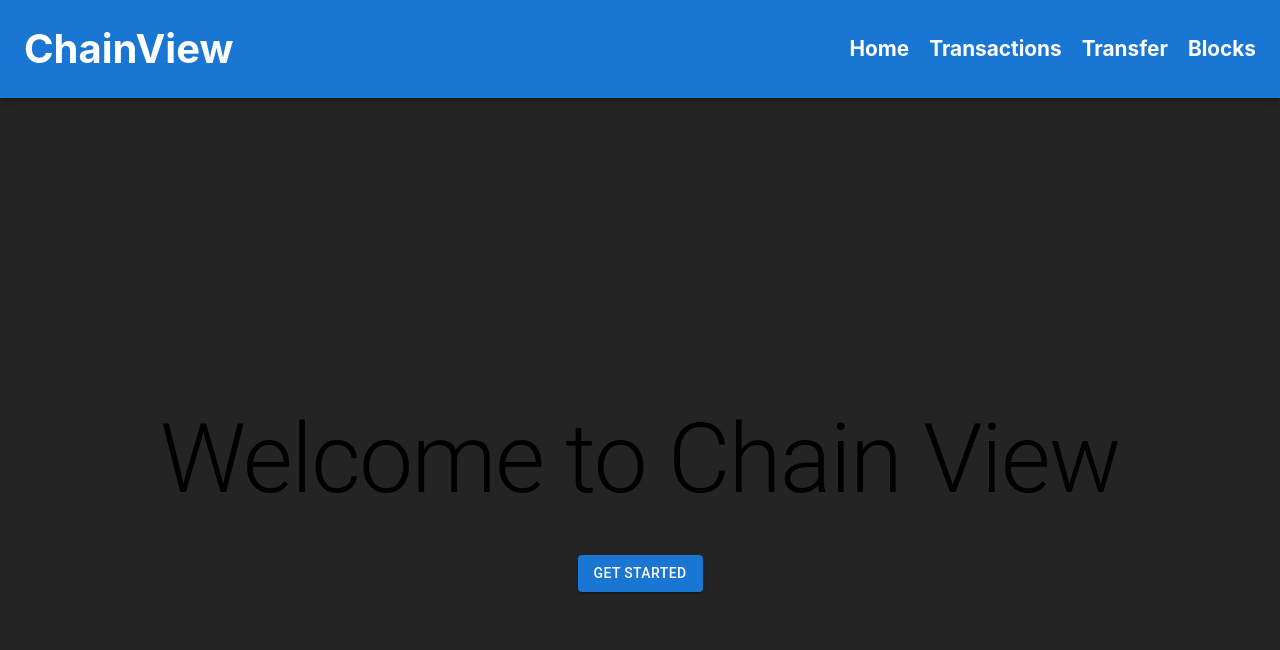
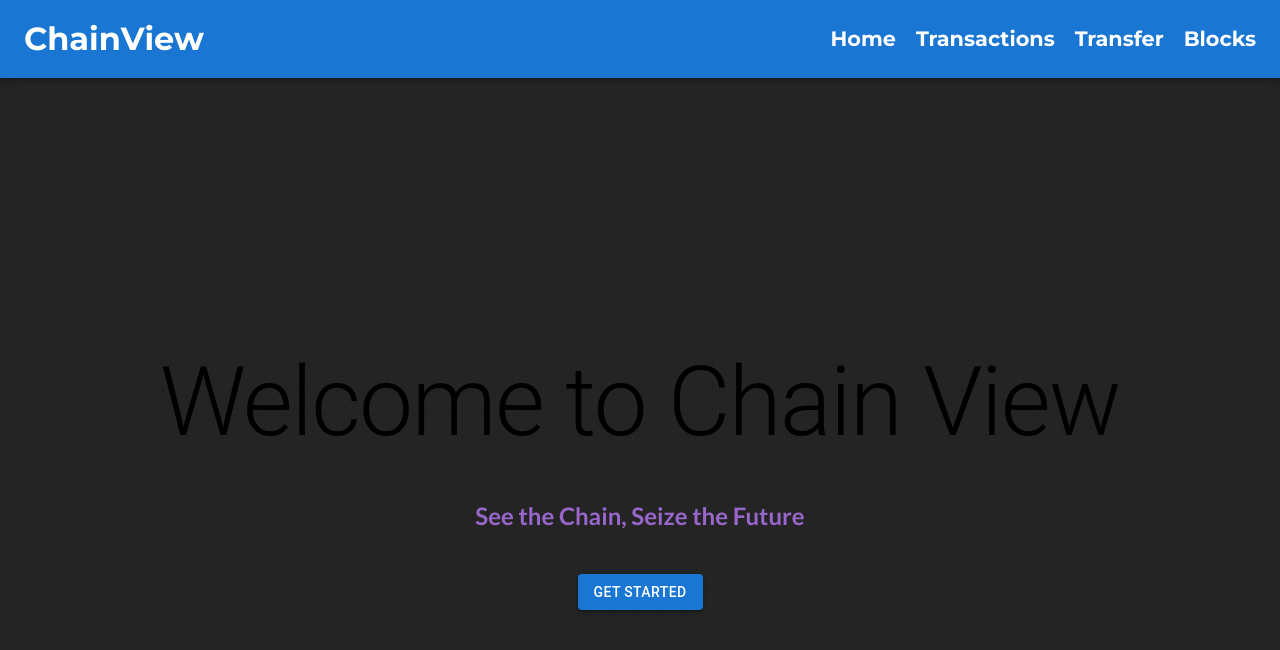
Before and after one commit to nitu-choudhary/blocks-app, a React (Vite) app: page / in a window 1280 px wide. Shown: the top 650 px of the page. Built offline with nearby package versions, Linux system fonts and the light colour scheme; the HTML template or start-up script is replaced by a standard one.

Commit message:
Styling and cleanup

```diff
--- a/src/App.css
+++ b/src/App.css
@@ -1,3 +1,6 @@
+@import url('https://fonts.googleapis.com/css?family=Montserrat:400,700&display=swap');
+@import url('https://fonts.googleapis.com/css?family=Lato:400,700&display=swap');
+
 #root {
   margin: 0 auto;
   text-align: center;
@@ -20,9 +23,16 @@ select, option {
   font-size: 1.1em;
 }
 
-header h2 {
+h1 {
+  font-family: 'Montserrat', sans-serif;
+  font-size: 2em;
+}
+
+h2 {
+  font-family: 'Lato', sans-serif;
   text-align: left;
-  color: #D4CD44;
+  /* color: #CCFF00; */
+  color: #9966CC;
   font-size: 1.5em;
 }
 
--- a/src/components/Homepage.jsx
+++ b/src/components/Homepage.jsx
@@ -1,35 +1,47 @@
-import React from "react";
+/* eslint-disable no-empty-pattern */
 import { styled } from "@mui/system";
 import { Typography, Button } from "@mui/material";
+import { useNavigate } from "react-router-dom";
 
-// Define your styled components here
-const StyledDiv = styled('div')(({ theme }) => ({
-    // styles for your root div
+// Styled components for Homepage
+const StyledDiv = styled('div')(({}) => ({
+    // styles for div
     display: 'flex',
     flexDirection: 'column',
     alignItems: 'center',
     justifyContent: 'center',
     height: '100vh',
+
+    // partial grid background
+    backgroundImage: 'linear-gradient(0deg, transparent 24%, rgba(0,0,0,0.05) 25%, rgba(0,0,0,0.05) 26%, transparent 27%, transparent 74%, rgba(0,0,0,0.05) 75%, rgba(0,0,0,0.05) 76%, transparent 77%, transparent), linear-gradient(90deg, transparent 24%, rgba(0,0,0,0.05) 25%, rgba(0,0,0,0.05) 26%, transparent 27%, transparent 74%, rgba(0,0,0,0.05) 75%, rgba(0,0,0,0.05) 76%, transparent 77%, transparent)',
+    backgroundSize: '50px 50px',
 }));
 
-const StyledTypography = styled(Typography)(({ theme }) => ({
-    // styles for your h1 Typography
+const StyledTypography = styled(Typography)(({}) => ({
+    // styles for h1 Typography
     marginBottom: '20px',
 }));
 
-const StyledButton = styled(Button)(({ theme }) => ({
-    // styles for your Button
+const StyledButton = styled(Button)(({}) => ({
+    // styles for Button
     marginTop: '20px',
 }));
 
 // Homepage component with styled components
 const Homepage = () => {
+    const navigate = useNavigate();
+
+    const handleOnClick = () => {
+        navigate('/transactions');
+    };
+
     return (
       <StyledDiv>
         <StyledTypography variant="h1">
           Welcome to Chain View
         </StyledTypography>
-        <StyledButton variant="contained" color="primary" onClick={() => Navigate('/transactions')}>
+        <h2>See the Chain, Seize the Future</h2>
+        <StyledButton variant="contained" color="primary" onClick={handleOnClick}>
           Get Started
         </StyledButton>
       </StyledDiv>
--- a/src/components/header/Header.jsx
+++ b/src/components/header/Header.jsx
@@ -1,4 +1,4 @@
-import React from 'react';
+/* eslint-disable react/prop-types */
 import { useNavigate } from 'react-router-dom';
 
 // TODO: Add icon
@@ -19,4 +19,4 @@ function Header(props) {
     );
 }
 
-export default Header;
+export default Header
--- a/src/components/navigation/Navigation.css
+++ b/src/components/navigation/Navigation.css
@@ -1,16 +1,19 @@
 /* Styling navbar */
+@import url('https://fonts.googleapis.com/css?family=Montserrat:400,700&display=swap');
+
 .nav-bar {
     display: flex;
     justify-content: space-between;
 }
 
-.nav-bar-items {
-    margin-right: 20px;
-}
-
 .nav-bar-links {
     display: flex;
     gap: 20px;
+    font-family: 'Montserrat', sans-serif;
+}
+
+.nav-bar-items {
+    margin-right: 20px;
 }
 
 .nav-bar-item {
--- a/src/components/navigation/Navigation.jsx
+++ b/src/components/navigation/Navigation.jsx
@@ -1,5 +1,4 @@
 import { AppBar, Toolbar } from "@mui/material";
-import React from "react";
 import { Link } from 'react-router-dom';
 import Header from "../header/Header";
 import './Navigation.css';
--- a/src/components/transactions/Receipt.jsx
+++ b/src/components/transactions/Receipt.jsx
@@ -1,5 +1,5 @@
+/* eslint-disable react/prop-types */
 import { Paper, Table, TableBody, TableCell, TableContainer, TableRow, Typography } from '@mui/material';
-import React from 'react';
 const Receipt = (props) => {
     // To check if required fields are missing
     const areRequiredFieldsMissing = !props.toAddress || !props.fromAddress || !props.amount;
--- a/src/components/transactions/Transaction.jsx
+++ b/src/components/transactions/Transaction.jsx
@@ -1,7 +1,7 @@
 import KeyboardArrowDownIcon from '@mui/icons-material/KeyboardArrowDown';
 import KeyboardArrowUpIcon from '@mui/icons-material/KeyboardArrowUp';
 import { Collapse, IconButton, Paper, Table, TableBody, TableCell, TableContainer, TableHead, TableRow } from '@mui/material';
-import React, { Fragment, useState, useEffect } from 'react';
+import { Fragment, useState, useEffect } from 'react';
 import Header from '../header/Header';
 import Receipt from './Receipt';
 
--- a/src/components/transactions/Transfer.jsx
+++ b/src/components/transactions/Transfer.jsx
@@ -2,7 +2,7 @@ import Button from '@mui/joy/Button';
 import ButtonGroup from '@mui/joy/ButtonGroup';
 import { FormControl, InputLabel, MenuItem, Select } from '@mui/material';
 import OutlinedInput from '@mui/material/OutlinedInput';
-import React, { useState, useEffect } from 'react';
+import { useState, useEffect } from 'react';
 import Header from '../header/Header';
 import Receipt from './Receipt';
 
```
